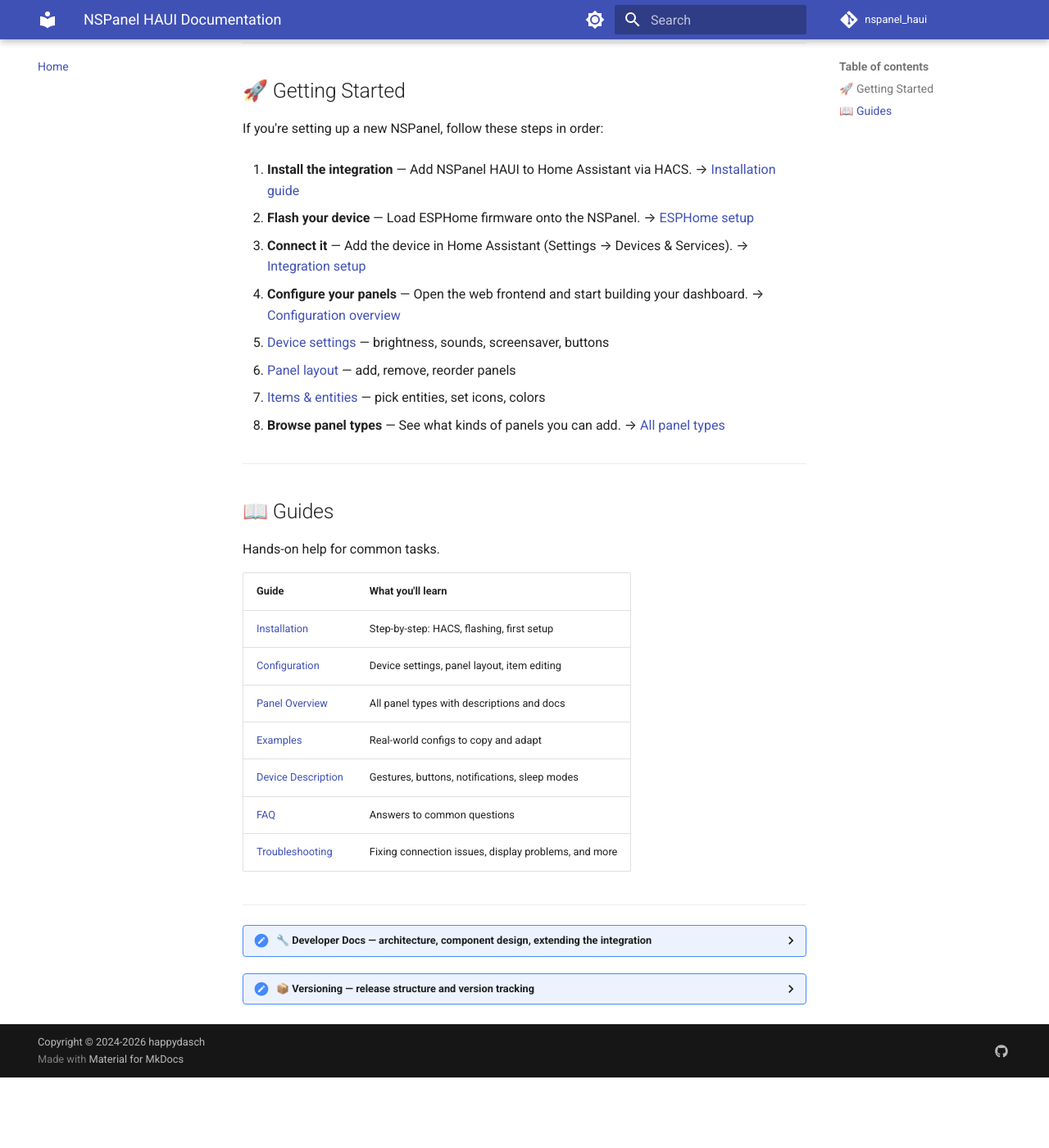
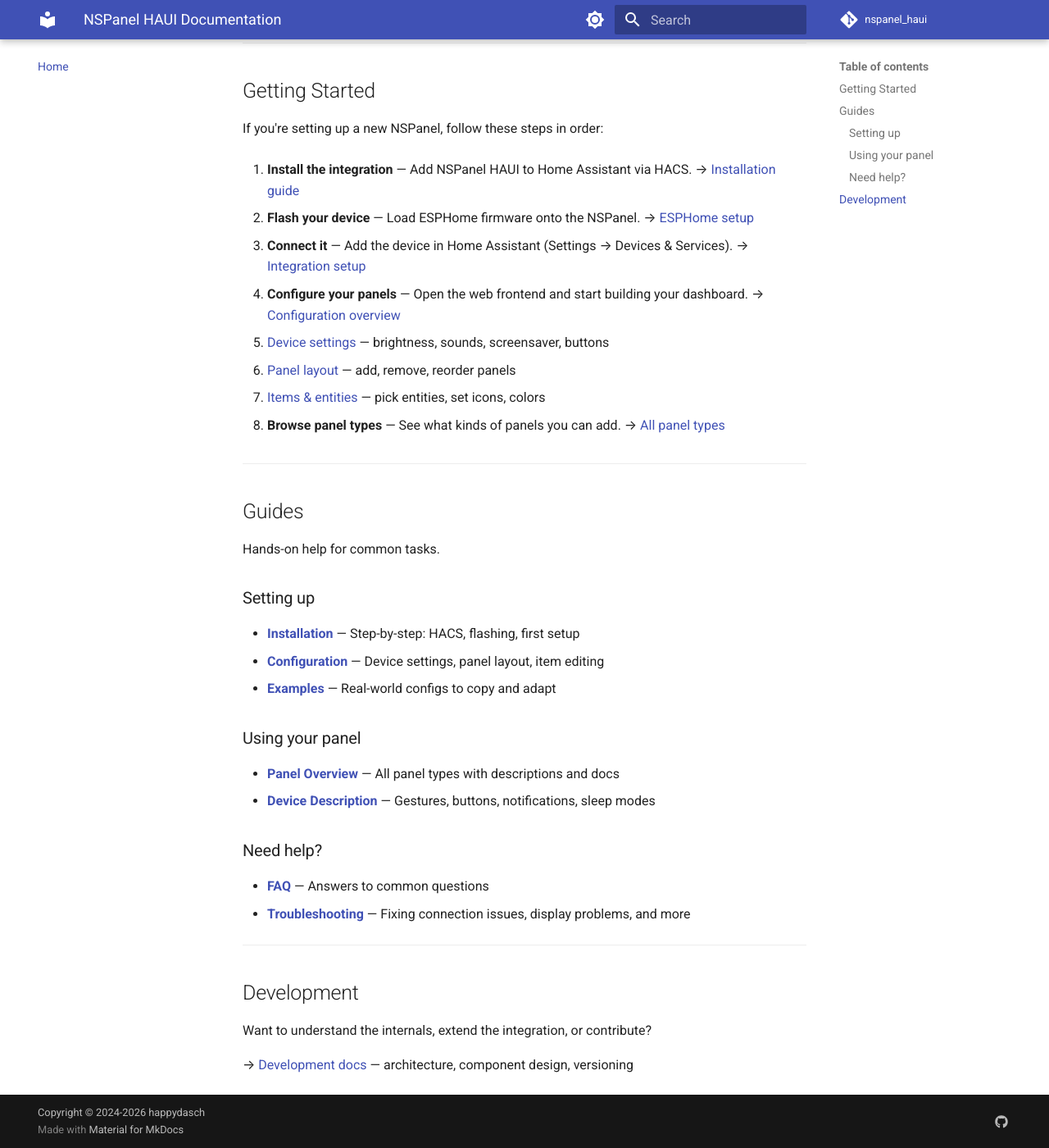
Before and after one commit to happydasch/nspanel_haui, an MkDocs documentation site: the page built from docs/README.md, in a window 1280 px wide and 1400 px high, scrolled down 293 px. Shown: the whole window at 82% size. Built offline with MkDocs 1.6.1 and Material for MkDocs 9.7.7, drawn with Linux system fonts in a browser that asks for light colours; comment, search, counter and statistics services are not loaded; the version menu is left out; before the commit the page ends 1607 px from its top, so only the background shows below that; some of the changed text lies outside the part shown.

Commit message:
docs: separate developer documentation and organize guides by workflow
Extract developer-focused content into a dedicated development.md file and streamline the main README by replacing collapsible sections with linked documentation. Reorganize guides into functional subsections (Setting up, Using your panel, Need help?) and convert tabular layouts to bulleted lists for improved readability and navigation. Remove decorative emojis for cleaner formatting.

```diff
--- a/docs/README.md
+++ b/docs/README.md
@@ -12,7 +12,7 @@
 
 ---
 
-## 🚀 Getting Started
+## Getting Started
 
 If you're setting up a new NSPanel, follow these steps in order:
 
@@ -36,54 +36,30 @@
 
 ---
 
-## 📖 Guides
+## Guides
 
 Hands-on help for common tasks.
 
-| Guide | What you'll learn |
-|-------|-------------------|
-| [Installation](install.md) | Step-by-step: HACS, flashing, first setup |
-| [Configuration](config.md) | Device settings, panel layout, item editing |
-| [Panel Overview](panels/README.md) | All panel types with descriptions and docs |
-| [Examples](example_config.md) | Real-world configs to copy and adapt |
-| [Device Description](device.md) | Gestures, buttons, notifications, sleep modes |
-| [FAQ](faq.md) | Answers to common questions |
-| [Troubleshooting](troubleshooting.md) | Fixing connection issues, display problems, and more |
+### Setting up
+
+- **[Installation](install.md)** — Step-by-step: HACS, flashing, first setup
+- **[Configuration](config.md)** — Device settings, panel layout, item editing
+- **[Examples](example_config.md)** — Real-world configs to copy and adapt
+
+### Using your panel
+
+- **[Panel Overview](panels/README.md)** — All panel types with descriptions and docs
+- **[Device Description](device.md)** — Gestures, buttons, notifications, sleep modes
+
+### Need help?
+
+- **[FAQ](faq.md)** — Answers to common questions
+- **[Troubleshooting](troubleshooting.md)** — Fixing connection issues, display problems, and more
 
 ---
 
-<details>
-<summary><b>🔧 Developer Docs</b> — architecture, component design, extending the integration</summary>
+## Development
 
-The system has three layers:
+Want to understand the internals, extend the integration, or contribute?
 
-<p align="center">
-  <img src="assets/diagrams/architecture.svg" alt="Architecture Diagram" width="80%">
-</p>
-
-| Layer | Component | Role |
-|-------|-----------|------|
-| **Hub App** | `NSPanelHAUI` (runs in HA) | Reads entity states, renders display commands, manages navigation |
-| **ESP32** | ESPHome firmware | Serial bridge between HA and the display, relays touch events |
-| **Nextion** | Touchscreen display | Renders panels, manages widget state, handles touch input |
-
-- **[Design Guidelines](design.md)** — Styling, theming, and panel design principles
-- **[Communication Overview](communication.md)** — How the layers talk to each other
-- **[ESPHome Component](esphome.md)** — ESP32 firmware details
-- **[Hub Component](hub.md)** — Core logic: state management, panel lifecycle, navigation
-- **[Nextion Component](nextion.md)** — Display-level operations and widget management
-
-</details>
-
-<details>
-<summary><b>📦 Versioning</b> — release structure and version tracking</summary>
-
-Version information is maintained for:
-
-- **Hub App** — tracked in `custom_components/nspanel_haui/haui/version.py` and synced to `manifest.json` and `pyproject.toml`
-- **ESPHome YAML** — the ESPHome device config tracks its own compatibility version
-- **TFT Display File** — matches the Hub App release version
-
-Every release should include the compiled TFT file as a release asset.
-
-</details>
+→ [Development docs](development.md) — architecture, component design, versioning
```
Also changed, not shown: docs/development.md (added, +47 -0 lines).
